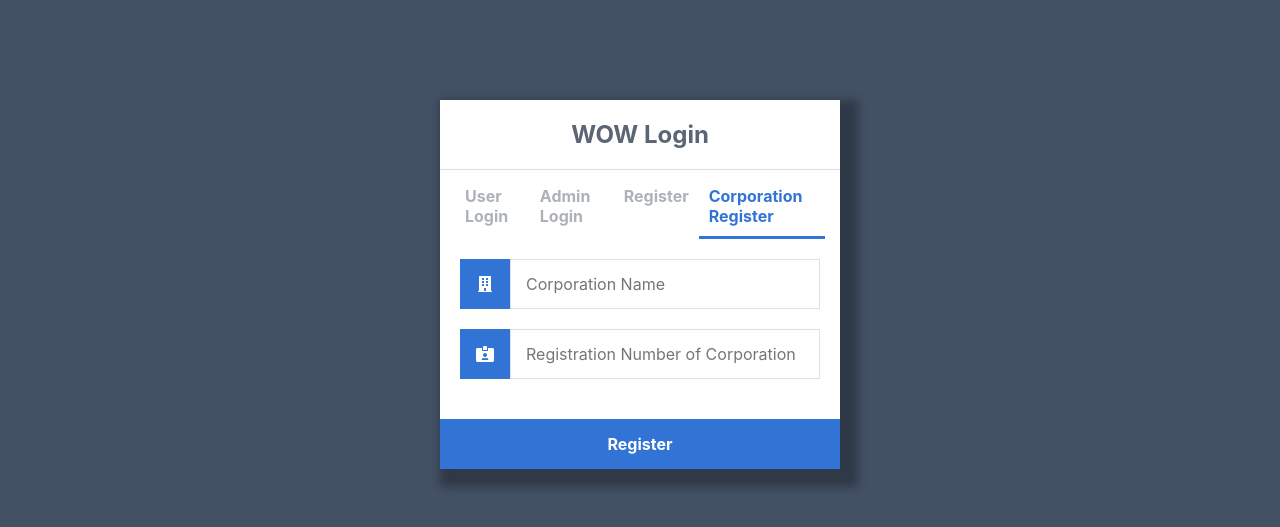
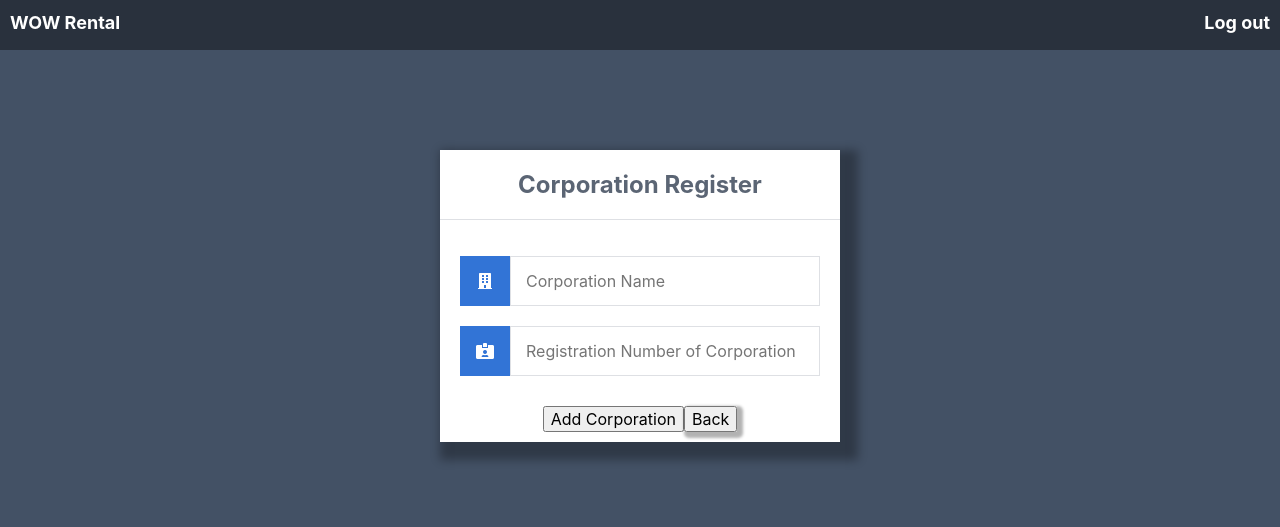
Before and after one commit to lijerrymagic/proj_p2, a Flask app: page /corp_register in a window 1280 px wide. Shown: the top 527 px of the page. Run offline with Flask 2, Linux system fonts and the light colour scheme.

Commit message:
change corp_register

```diff
--- a/app_module/templates/admin_login.html
+++ b/app_module/templates/admin_login.html
@@ -6,7 +6,6 @@
         <a href="{{ url_for('login') }}">User Login</a>
         <a href="{{ url_for('admin_login') }}" class ="active">Admin Login</a>
         <a href="{{ url_for('register') }}">Register</a>
-        <a href="{{ url_for('corp_register') }}">Corporation Register</a>
     </div>
     <form action="{{ url_for('admin_login') }}" method="post">
         <label for="username">
--- a/app_module/templates/corporation.html
+++ b/app_module/templates/corporation.html
@@ -1,14 +1,20 @@
-{% extends 'login_base.html' %}
+<!DOCTYPE html>
+<html lang="en">
+<head>
+    <meta charset="UTF-8">
+    <title>WOW Corporation Register</title>
+    <link rel="stylesheet" href="../static/index.css">
+    <link rel="stylesheet" href="https://use.fontawesome.com/releases/v5.7.1/css/all.css">
+</head>
+<body>
+    <div class="navbar">
+        <a href="/index" style="text-decoration:none"><h1>WOW Rental</h1></a>
+        <a href="/logout" style="text-decoration:none; padding-right: 10px"><h1>Log out</h1></a>
+    </div>
 
-{% block form %}
-    <h1>WOW Login</h1>
-    <div class="links">
-        <a href="{{ url_for('login') }}">User Login</a>
-        <a href="{{ url_for('admin_login') }}" >Admin Login</a>
-        <a href="{{ url_for('register') }}">Register</a>
-        <a href="{{ url_for('corp_register') }}" class="active">Corporation Register</a>
-    </div>
-    <form action="{{ url_for('corp_register') }}" method="post">
+    <div class="login">
+        <h1>Corporation Register</h1>
+        <form id="corp_form" action="{{ url_for('corp_register') }}" method="post">
         <label for="corp_name">
             <i class="fas fa-building"></i>
         </label>
@@ -20,7 +26,13 @@
         <input type="text" name="corp_regnum" placeholder="Registration Number of Corporation" id="corp_regnum" required>
 
         <div class="msg">{{ msg }}</div>
-        <input type="submit" value="Register">
+        </form>
 
-    </form>
-{% endblock %}
+        <div class="vehicle_buttons">
+          <button type="submit" form="corp_form">Add Corporation</button>
+          <a class="button" href="{{ url_for('manage') }}"><button>Back</button></a>
+        </div>
+
+    </div>
+</body>
+</html>
--- a/app_module/templates/login.html
+++ b/app_module/templates/login.html
@@ -6,7 +6,6 @@
         <a href="{{ url_for('login') }}" class="active">User Login</a>
         <a href="{{ url_for('admin_login') }}" >Admin Login</a>
         <a href="{{ url_for('register') }}">Register</a>
-        <a href="{{ url_for('corp_register') }}">Corporation Register</a>
     </div>
     <form action="{{ url_for('login') }}" method="post">
         <label for="username">
--- a/app_module/templates/man_vehicles.html
+++ b/app_module/templates/man_vehicles.html
@@ -64,8 +64,8 @@
           <button type="submit" form="vehicle_form">Add Vehicle</button>
           <a class="button" href="{{ url_for('manage') }}"><button>Back</button></a>
         </div>
+    </div>
 
 
-    </div>
 </body>
 </html>
--- a/app_module/templates/manage.html
+++ b/app_module/templates/manage.html
@@ -24,6 +24,9 @@
           <a class="button" href="{{ url_for('man_vehicles') }}"><button>Manage Vehicles</button></a>
         </div>
         <div class="vehicle_buttons">
+          <a class="button" href="{{ url_for('corp_register') }}"><button>Corporation Register</button></a>
+        </div>
+        <div class="vehicle_buttons">
           <a class="button" href="{{ url_for('man_delete') }}"><button>Delete Records</button></a>
         </div>
     </div>
--- a/app_module/templates/register.html
+++ b/app_module/templates/register.html
@@ -6,7 +6,6 @@
         <a href="{{ url_for('login') }}">User Login</a>
         <a href="{{ url_for('admin_login') }}" >Admin Login</a>
         <a href="{{ url_for('register') }}" class="active">Register</a>
-        <a href="{{ url_for('corp_register') }}">Corporation Register</a>
     </div>
     <form id="fom1" action="{{ url_for('register') }}" method="post">
         <label for="username">
--- a/app_module/views.py
+++ b/app_module/views.py
@@ -148,7 +148,7 @@ def corp_register():
 
     corp_obj = Corporation(corp_name, corp_regnum)
     corp_id = insert_corporation(corp_obj)
-    return redirect(url_for("login"), code=303)
+    return redirect(url_for("manage"), code=303)
 
 
 @app.route('/manage')
```
